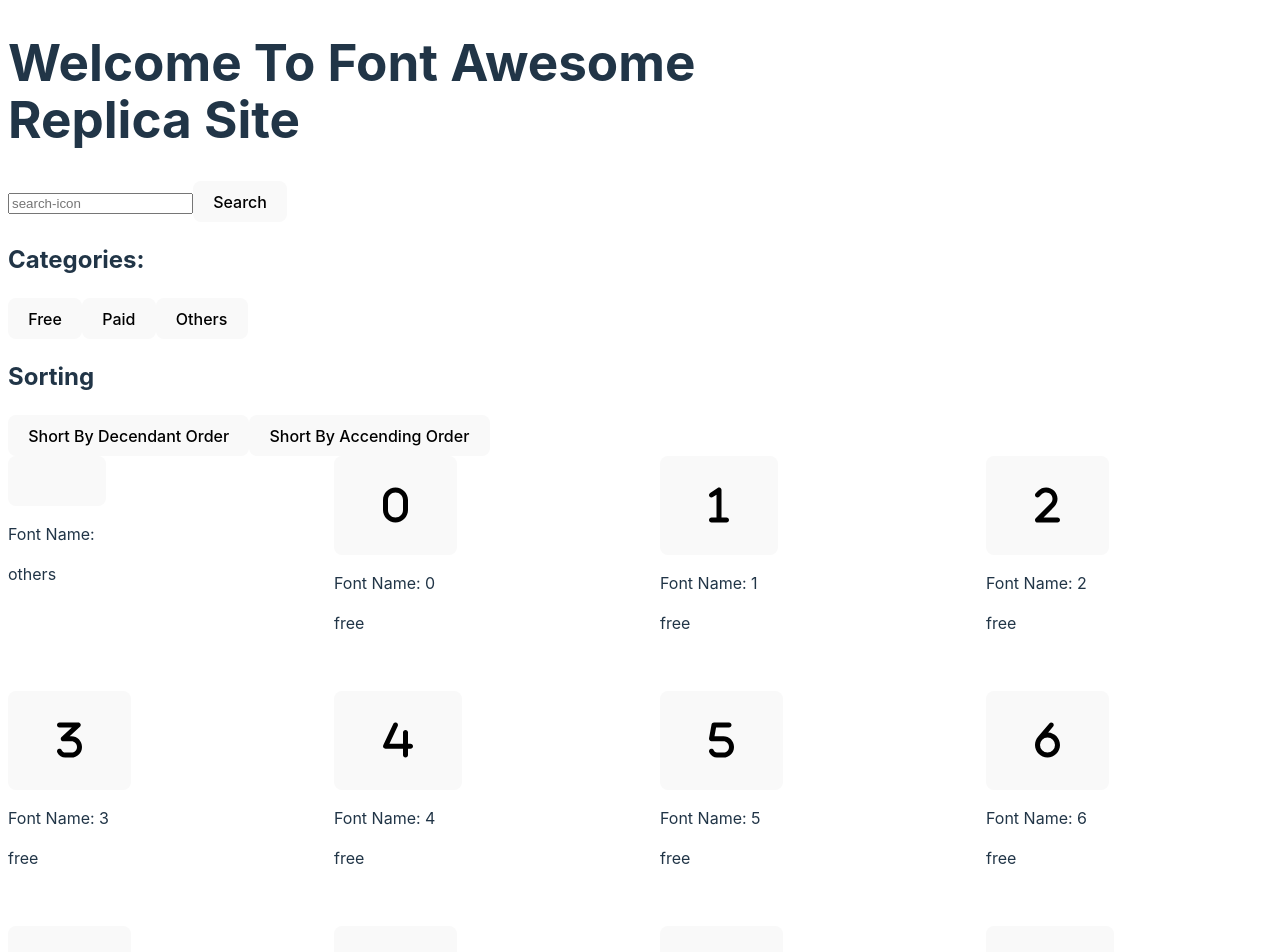
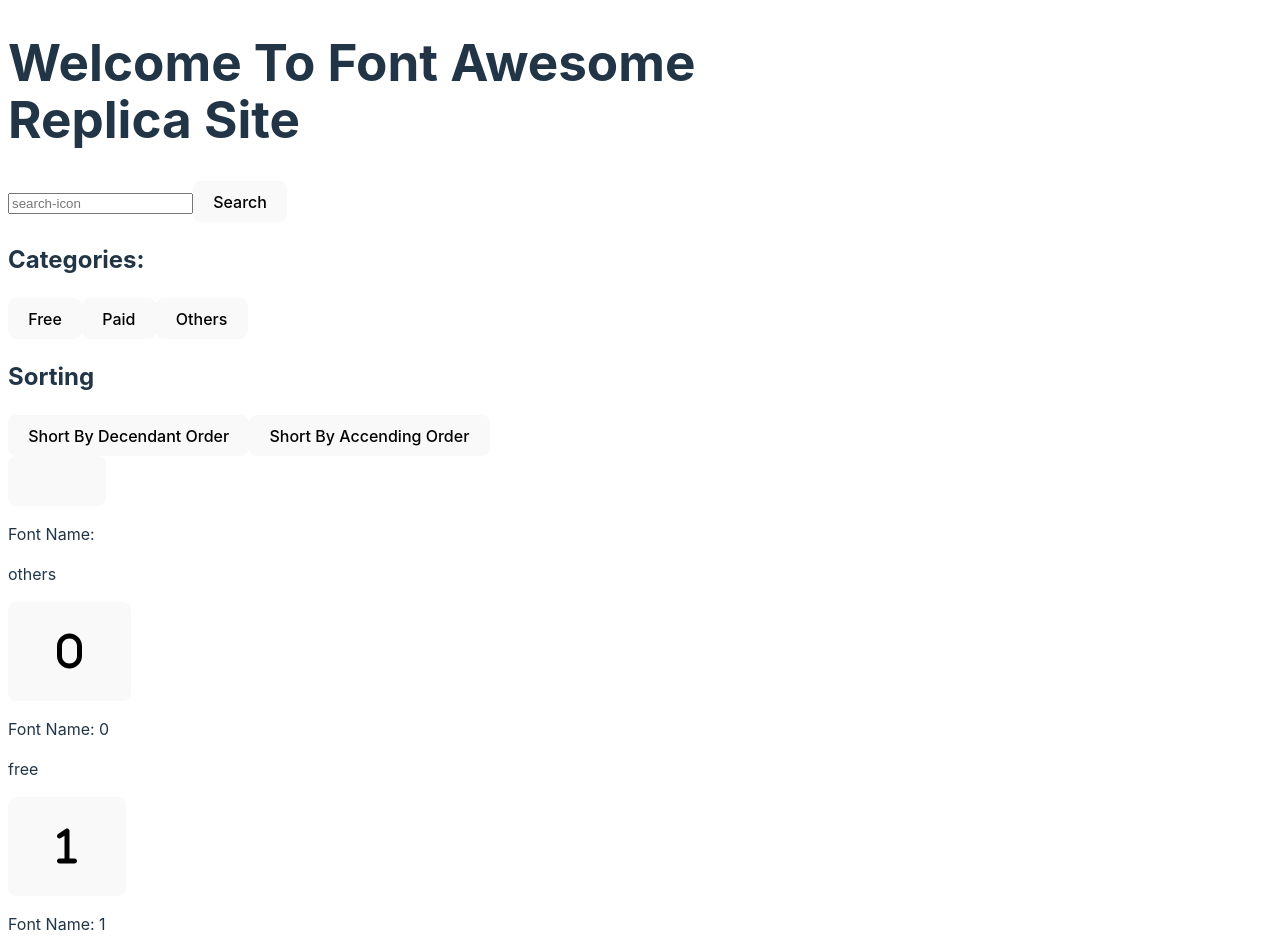
Before and after one commit to BabriWala/replicate-font-awesome, a React (Vite) app: page / in a window 1280 px wide. Shown: the top 952 px of the page. Built offline with nearby package versions, Linux system fonts and the light colour scheme.

Commit message:
App Component Organized

```diff
--- a/src/App.jsx
+++ b/src/App.jsx
@@ -1,13 +1,16 @@
-import { FontAwesomeIcon } from "@fortawesome/react-fontawesome";
 import * as Icons from "@fortawesome/free-solid-svg-icons";
 import { useRef, useState } from "react";
 import Categories from "./components/Categories/Categories";
 import SingleIcon from "./components/SingleIcon/SingleIcon";
 
+function App() {
+  // Icons Object To Array Convert
+  let iconsArray = Object.entries(Icons);
 
-function App() {
+  // Search Input Reference For Searches
+  const ref = useRef();
 
-  let iconsArray = Object.entries(Icons);
+  // Add New Property add in element
   let transformedArrayIcons = iconsArray.map((icon) => {
     if (icon[0].length < 5) {
       icon["status"] = "free";
@@ -21,10 +24,12 @@
     }
   });
 
+  // Initializing New Added Property Array into useState
   const [transformedIcons, setTransformedIcons] = useState(
     transformedArrayIcons
   );
 
+  // Free, Paid & Others Icon Filtering Handler
   const handleFreeIcon = () => {
     const freeIcon = transformedArrayIcons.filter(
       (icon) => icon.status === "free"
@@ -44,7 +49,7 @@
     setTransformedIcons(othersIcon);
   };
 
-
+  // Accending & Decending Functions
   function compare(a, b) {
     if (a[1].iconName < b[1].iconName) {
       return 1;
@@ -65,27 +70,31 @@
     return 0;
   }
 
+  // Accending & Decending Sort Handler
+  const handleAccending = () => {
+    const accendingIcon = transformedIcons.slice().sort(compare2);
+    setTransformedIcons(accendingIcon);
+  };
+
   const handleDcendant = () => {
     const decendantIcon = transformedIcons.slice().sort(compare);
     setTransformedIcons(decendantIcon);
   };
 
-  const handleAccending = () => {
-    const accendingIcon = transformedIcons.slice().sort(compare2);
-    setTransformedIcons(accendingIcon);
-  };
-
-  const ref = useRef();
+  // Search Icon Handler
   const handleSearchIcon = () => {
     const searchValue = ref.current.value;
-      const searchIcons = transformedArrayIcons.filter((icon) => icon[1]?.iconName?.includes(searchValue) === true);
-      setTransformedIcons(searchIcons);
+    const searchIcons = transformedArrayIcons.filter(
+      (icon) => icon[1]?.iconName?.includes(searchValue) === true
+    );
+    setTransformedIcons(searchIcons);
   };
 
   return (
     <>
-
-      <h1>Welcome To Font Awesome <br/> Replica Site</h1>
+      <h1>
+        Welcome To Font Awesome <br /> Replica Site
+      </h1>
 
       <div>
         <input ref={ref} type="text" placeholder="search-icon" />
@@ -95,22 +104,12 @@
       <Categories
         handleAccending={handleAccending}
         handleDcendant={handleDcendant}
-
         handleFreeIcon={handleFreeIcon}
         handlePaidIcon={handlePaidIcon}
         handleOthersIcon={handleOthersIcon}
       ></Categories>
 
-
-
-      <div
-        style={{
-          display: "grid",
-          gridTemplateColumns: "repeat(4, 1fr)",
-          gap: "40px",
-          justifyContent: "space-between",
-        }}
-      >
+      <div>
         {transformedIcons.map((singleIcon) => {
           return (
             <SingleIcon key={singleIcon[0]} icon={singleIcon}></SingleIcon>
```
